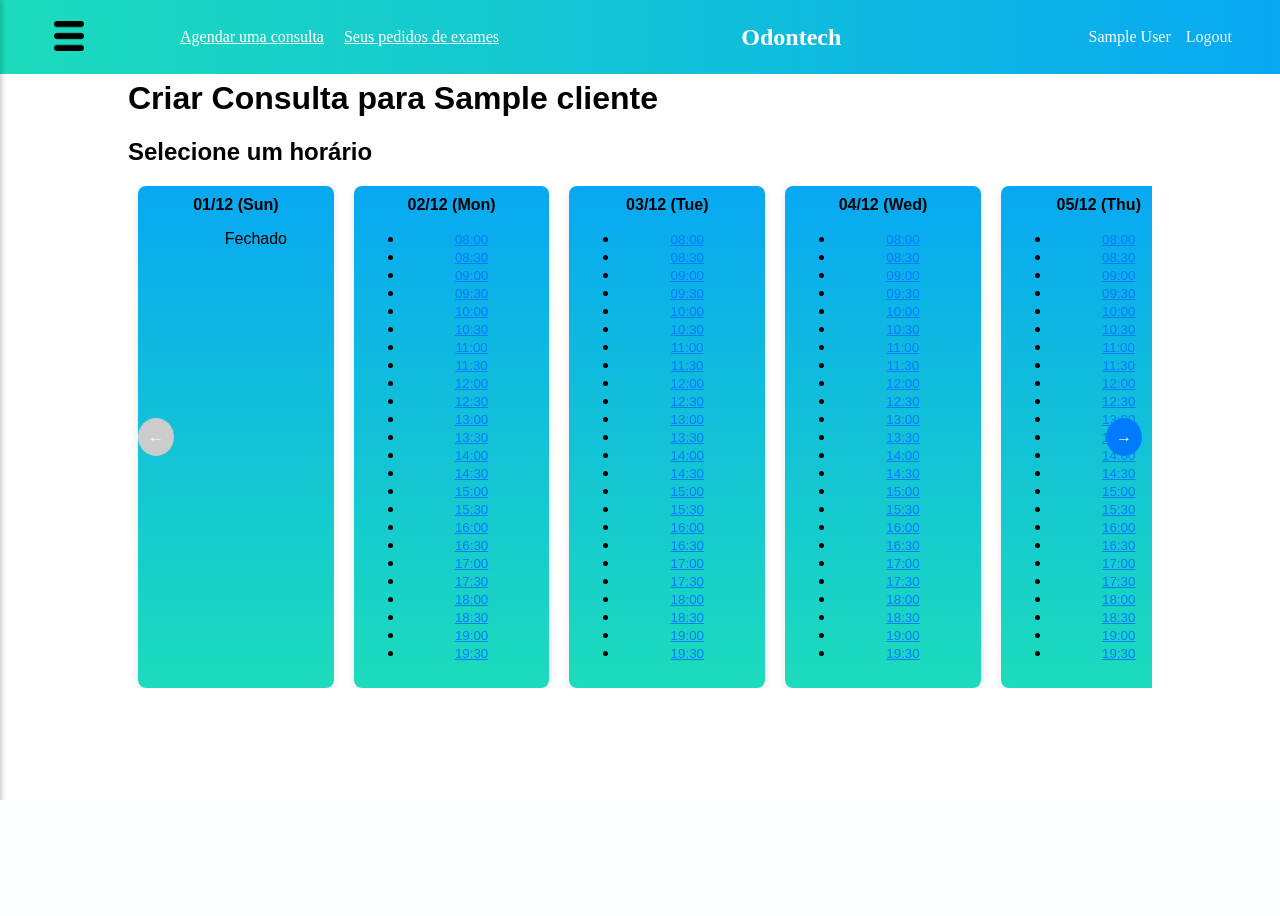
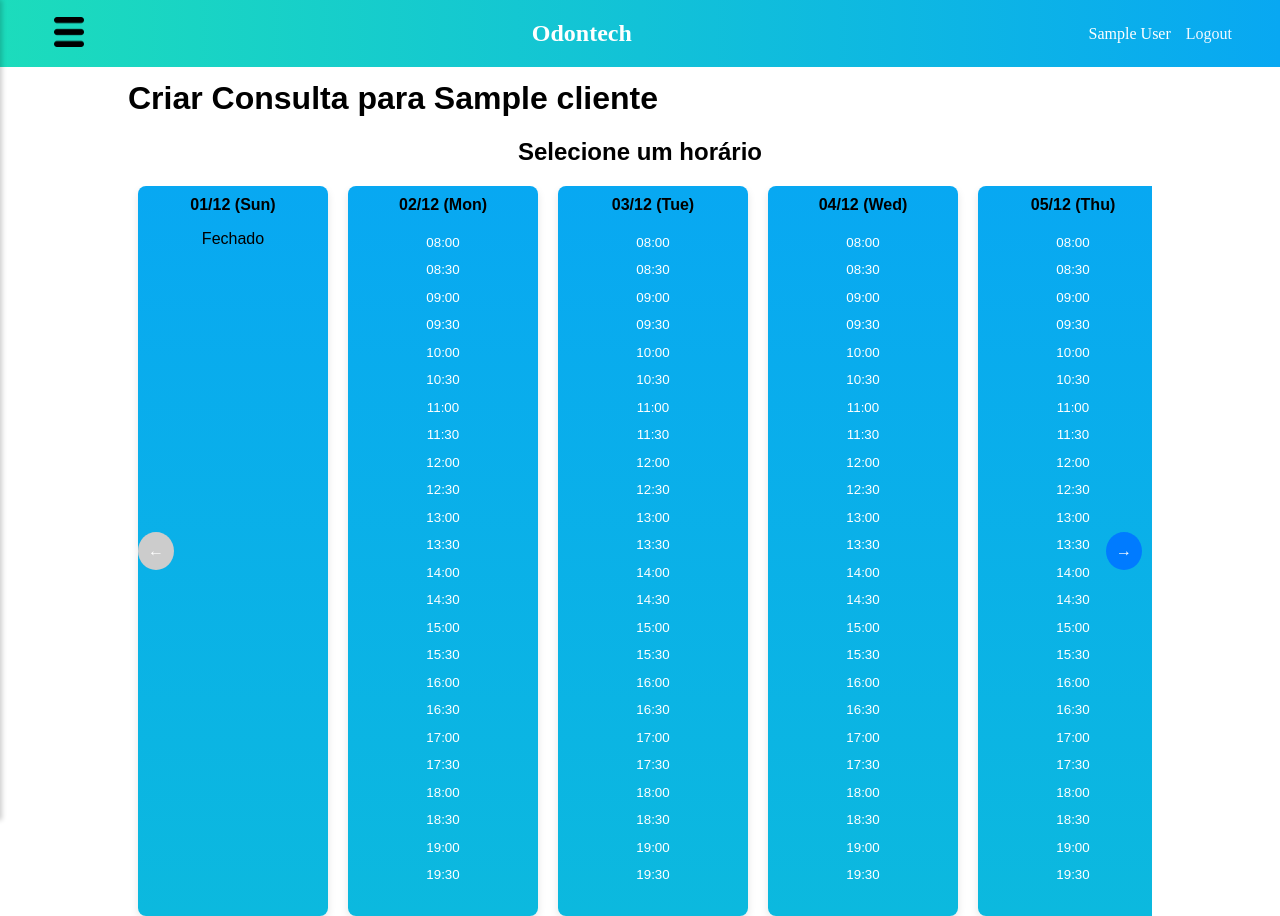
Before and after one commit to HarlesPlace/Odontech, a Django app: page /consultas/agendar/1/dentista/ in a window 1280 px wide. Before the commit the page ends 800 px from the top, so only its background shows below. Run offline with Django 5.2, Linux system fonts and the light colour scheme; a user stored in the database is signed in; tables that the repository leaves empty hold one stand-in row (values such as "Sample post").

Commit message:
Mais estilização e pequenas correções de bug com consultas

```diff
--- a/consultas/templates/consultas/criar_consulta.html
+++ b/consultas/templates/consultas/criar_consulta.html
@@ -56,7 +56,7 @@
         box-shadow: 0 4px 8px rgba(0, 0, 0, 0.1);
         padding: 10px;
         margin: 0 10px;
-        background: linear-gradient(to bottom, #08a8f2, #1cdcbc);
+        background: linear-gradient(to bottom, #08a8f2, #0cb9de);
         border-radius: 8px;
         text-align: center;
     }
@@ -113,7 +113,7 @@
                                     {% csrf_token %}
                                     {{ form.as_p }}
                                     <input type="hidden" name="hora" value="{{ horario|date:"Y-m-d H:i:s" }}">
-                                    <button type="submit" style="background: none; border: none; color: #fff; text-decoration: underline; cursor: pointer;">{{ horario|date:"H:i" }}</button>
+                                    <button type="submit" style="background: none; border: none; color: #fff; cursor: pointer;">{{ horario|date:"H:i" }}</button>
                                 </form>
                             </li>
                             {% endfor %}
--- a/consultas/templates/consultas/criar_consultaDentista.html
+++ b/consultas/templates/consultas/criar_consultaDentista.html
@@ -53,11 +53,11 @@
     }
 
     .carousel-card {
-        flex: 0 0 9.1%; /* Cada card ocupa 20% do contêiner (5 cards visíveis) */
+
         box-shadow: 0 4px 8px rgba(0, 0, 0, 0.1);
         padding: 10px;
         margin: 0 10px;
-        background: linear-gradient(to bottom, #08a8f2, #1cdcbc);
+        background: linear-gradient(to bottom, #08a8f2, #0cb9de);
         border-radius: 8px;
         text-align: center;
     }
@@ -92,14 +92,14 @@
 
 {% if calendario %}
 <section style="float: none;">
-    <h1>Selecione um horário</h1>
+    <h1 class="calendarioCabecalho">Selecione um horário</h1>
     <div class="carousel-container">
         <button class="carousel-btn left-btn">&larr;</button>
         <div class="carousel-track">
             {% for dia, horarios in calendario.items %}
                 <article class="carousel-card">
                     <strong>{{ dia }}</strong>
-                    <ul>
+                    <ul class="listaHorarios">
                         {% if horarios  %}
                             {% for horario in horarios %}
                                 <li>
@@ -107,7 +107,7 @@
                                         {% csrf_token %}
                                         {{ form.as_p }}
                                         <input type="hidden" name="hora" value="{{ horario|date:"Y-m-d H:i:s" }}">
-                                        <button type="submit" style="background: none; border: none; color: #007bff; text-decoration: underline; cursor: pointer;">{{ horario|date:"H:i" }}</button>
+                                        <button type="submit" style="background: none; border: none; color: #fff; cursor: pointer;">{{ horario|date:"H:i" }}</button>
                                     </form>
                             </li>
                             {% endfor %}
--- a/consultas/templates/consultas/nav.html
+++ b/consultas/templates/consultas/nav.html
@@ -1,5 +1,14 @@
 {% load static %}
+
+{% if user.tipo_usuario == 'dentist' %}
+<nav>
+    <a href="{% url 'consultas:Dentistacriar_consulta' cliente.id %}">Agendar uma consulta</a>
+    <a href="{% url 'exames:lista_pedidos' %}">Seus pedidos de exames</a>
+</nav>
+
+{% elif user.tipo_usuario == 'client' %}
 <nav>
     <a href="{% url 'consultas:selecionaDentista' %}">Agendar uma consulta</a>
     <a href="{% url 'exames:lista_pedidos' %}">Seus pedidos de exames</a>
 </nav>
+{% endif %}
--- a/static/base.css
+++ b/static/base.css
@@ -194,7 +194,20 @@
     list-style: none;
     width: 100%;
     padding: 0;
-    min-width: 150px;
+    min-width: 170px;
+}
+
+.listaHorarios li{
+    height:25px;
+    padding-top: 2.5px;
+}
+
+.listaHorarios li:hover{
+    height:25px;
+    padding-top: 2.5px;
+    border-radius: 5px;
+    border: #023e8a solid 2px;
+    background: linear-gradient(to left, #14cccc, #0cb9de);
 }
 
 nav a {
```
